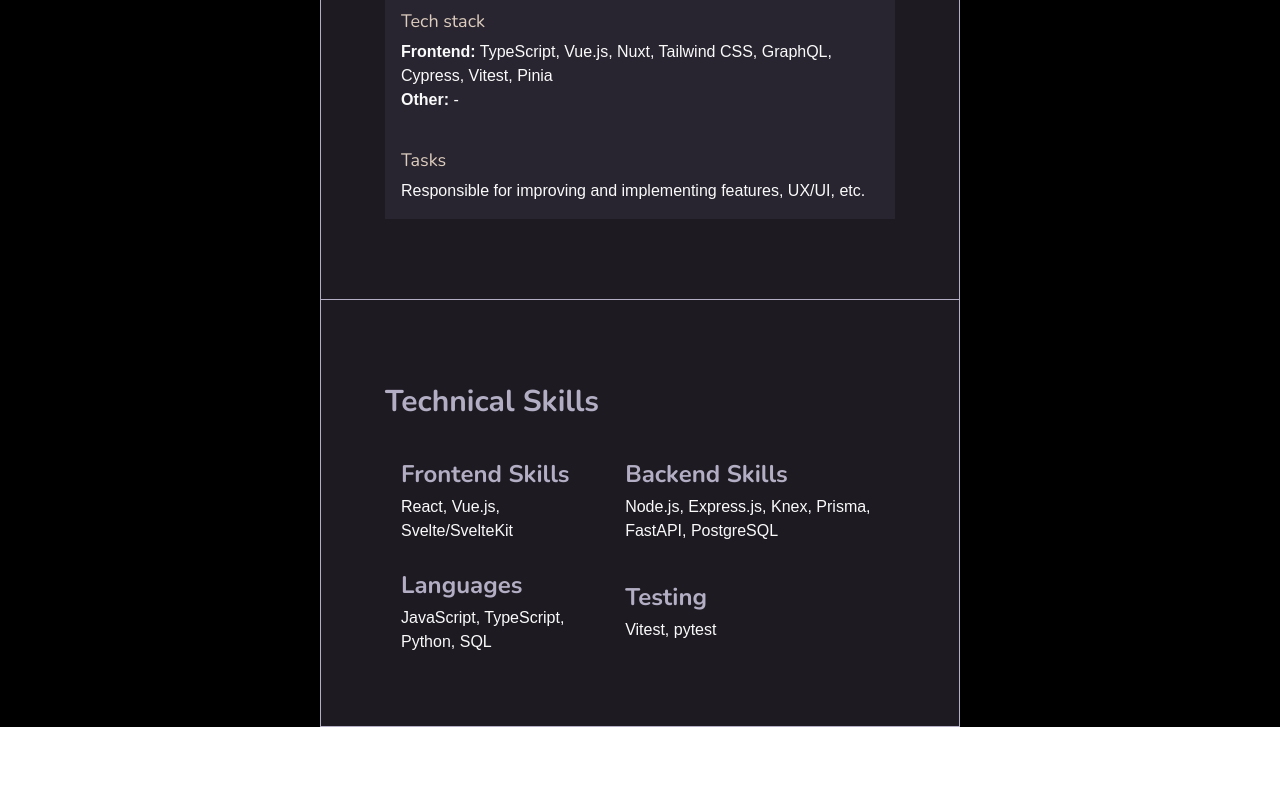
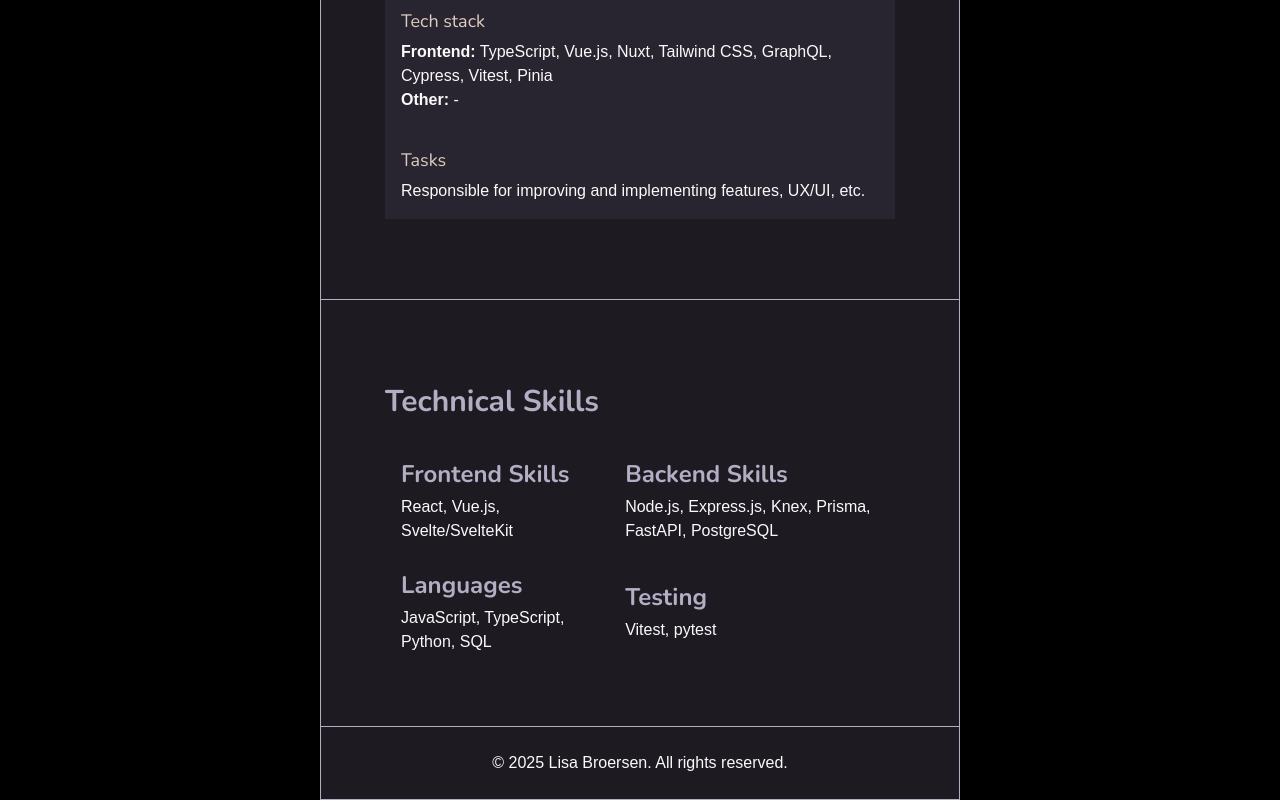
Before and after one commit to ljbroersen/portfolio, a Vue app: page / in a window 1280 px wide. Shown: the part 2504-3304 px from the top of the page. Before the commit the page ends 3231 px from the top, so only its background shows below. Built offline with nearby package versions, Linux system fonts and the light colour scheme.

Commit message:
feat: added a footer

```diff
--- /dev/null
+++ b/src/components/Footer.vue
@@ -0,0 +1,7 @@
+<template>
+    <div class="border-[1px] border-[rgb(var(--color-primary))] border-t-[0px] p-6">
+      <div class="text-center">
+        <p>© 2025 Lisa Broersen. All rights reserved.</p>
+      </div>
+    </div>
+  </template>
--- a/src/components/Main.vue
+++ b/src/components/Main.vue
@@ -1,5 +1,6 @@
 <script setup lang="ts">
 import AboutMeCard from "./AboutMeCard.vue";
+import Footer from "./Footer.vue";
 // import IntroductionCard from "./IntroductionCard.vue"
 import ProjectsCard from "./ProjectsCard.vue";
 import SkillsCard from "./SkillsCard.vue";
@@ -12,7 +13,7 @@
       <AboutMeCard />
       <ProjectsCard />
       <SkillsCard />
-      <!-- TODO: Add a footer -->
+      <Footer />
      </div>
   </div>
 </template>
```
